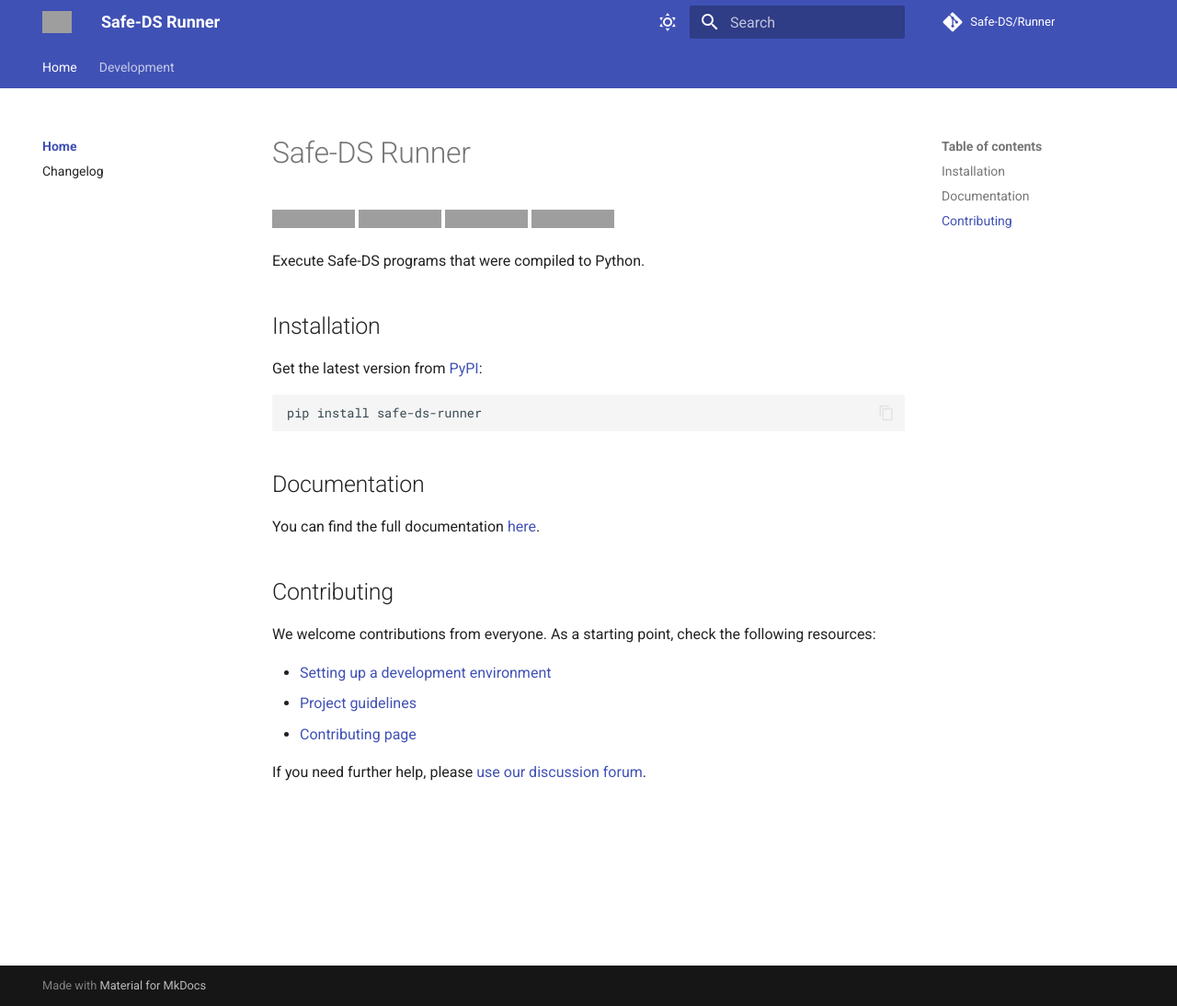
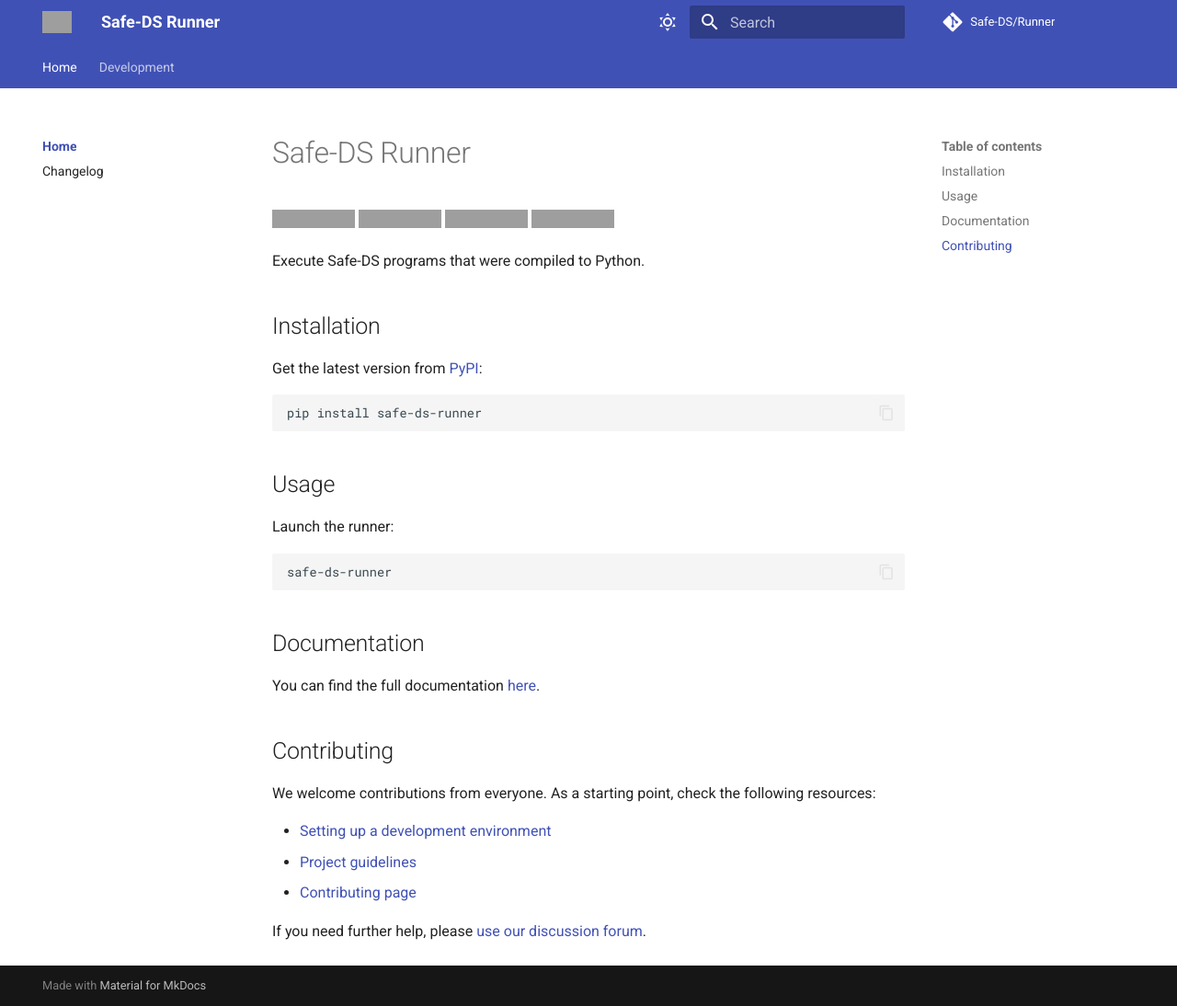
Before and after one commit to Safe-DS/Runner, an MkDocs documentation site: the page built from docs/README.md, in a window 1280 px wide and 1094 px high. Shown: the whole window at 92% size. Built offline with MkDocs 1.6.1 and Material for MkDocs 9.7.7, drawn with Linux system fonts in a browser that asks for light colours; comment, search, counter and statistics services are not loaded; grey boxes are pictures that could not be loaded.

Commit message:
fix: add missing launch script (#16)
### Summary of Changes

Add a `poetry` script to launch the runner using the command
`safe-ds-runner`.

````diff
--- a/docs/README.md
+++ b/docs/README.md
@@ -15,6 +15,14 @@
 pip install safe-ds-runner
 ```
 
+## Usage
+
+Launch the runner:
+
+```shell
+safe-ds-runner
+```
+
 ## Documentation
 
 You can find the full documentation [here](https://runner.safeds.com).
--- a/pyproject.toml
+++ b/pyproject.toml
@@ -11,6 +11,9 @@
 packages = [
     { include = "safeds_runner", from = "src" },
 ]
+
+[tool.poetry.scripts]
+safe-ds-runner = "safeds_runner.server.main:main"
 
 [tool.poetry.dependencies]
 python = "^3.11,<3.13"
````
